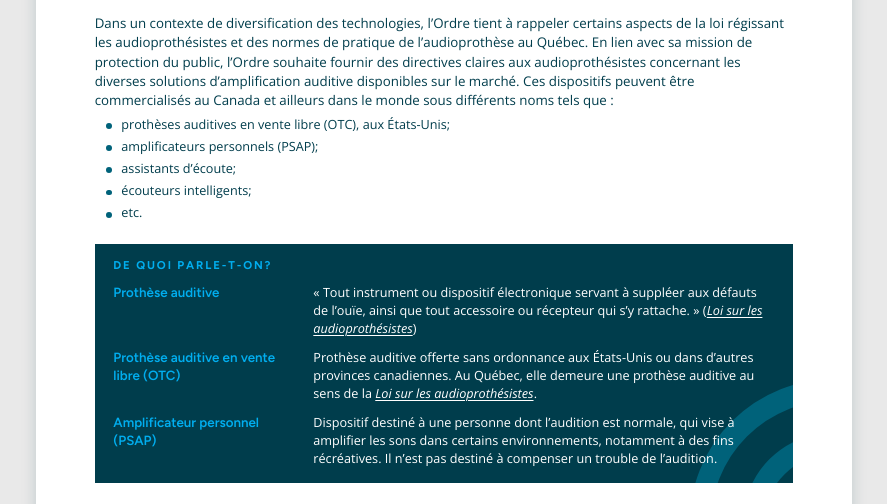
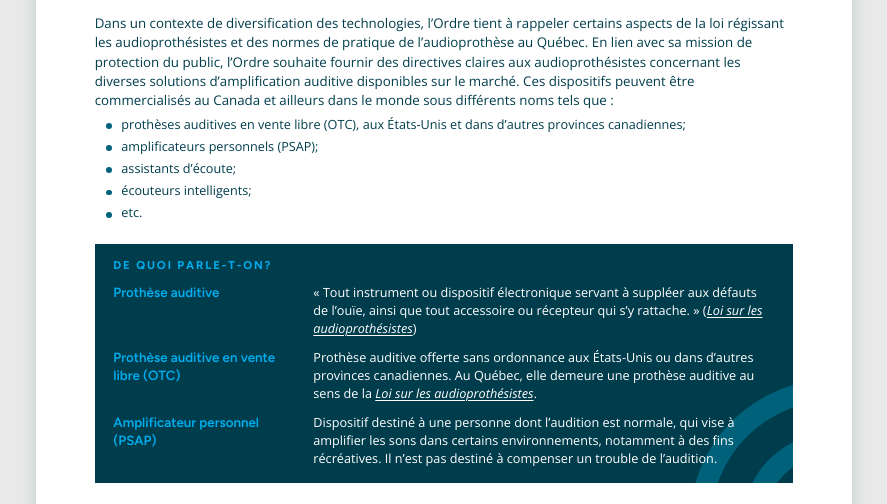
Before and after one commit to Ordre-des-audioprothesistes-du-Quebec/oaq-information-solutions-alternatives-2026-11-20, a plain HTML site: page index.html in a window 1280 px wide. Shown: the part 270-774 px from the top of the page, without its empty margins (196-1083 px from the left). Drawn offline with Linux system fonts and the light colour scheme.

Commit message:
Liste d'intro : OTC aux États-Unis et dans d'autres provinces canadiennes

```diff
--- a/index.html
+++ b/index.html
@@ -124,7 +124,7 @@ a { color: inherit; text-decoration: underline; text-decoration-thickness: 0.5pt
 <span class="b" style="left:44.00pt;top:232.54pt;font:normal 400 10pt/13.62pt 'Open Sans';color:#003D4C">diverses solutions d’amplification auditive disponibles sur le marché. Ces dispositifs peuvent être</span>
 <span class="b" style="left:44.00pt;top:247.04pt;font:normal 400 10pt/13.62pt 'Open Sans';color:#003D4C">commercialisés au Canada et ailleurs dans le monde sous différents noms tels que :</span>
 <div class="b rond" style="left:52.80pt;top:270.90pt;width:4.40pt;height:4.40pt;background:#00627A"></div>
-<span class="b" style="left:64.00pt;top:265.41pt;font:normal 400 9.5pt/12.94pt 'Open Sans';color:#003D4C">prothèses auditives en vente libre (OTC), aux États-Unis;</span>
+<span class="b" style="left:64.00pt;top:265.41pt;font:normal 400 9.5pt/12.94pt 'Open Sans';color:#003D4C">prothèses auditives en vente libre (OTC), aux États-Unis et dans d’autres provinces canadiennes;</span>
 <div class="b rond" style="left:52.80pt;top:287.50pt;width:4.40pt;height:4.40pt;background:#00627A"></div>
 <span class="b" style="left:64.00pt;top:282.01pt;font:normal 400 9.5pt/12.94pt 'Open Sans';color:#003D4C">amplificateurs personnels (PSAP);</span>
 <div class="b rond" style="left:52.80pt;top:304.10pt;width:4.40pt;height:4.40pt;background:#00627A"></div>
@@ -339,7 +339,7 @@ a { color: inherit; text-decoration: underline; text-decoration-thickness: 0.5pt
   </header>
   <main>
     <p class="intro">Dans un contexte de diversification des technologies, l’Ordre tient à rappeler certains aspects de la loi régissant les audioprothésistes et des normes de pratique de l’audioprothèse au Québec. En lien avec sa mission de protection du public, l’Ordre souhaite fournir des directives claires aux audioprothésistes concernant les diverses solutions d’amplification auditive disponibles sur le marché. Ces dispositifs peuvent être commercialisés au Canada et ailleurs dans le monde sous différents noms tels que :</p>
-    <ul><li>prothèses auditives en vente libre (OTC), aux États-Unis;</li><li>amplificateurs personnels (PSAP);</li><li>assistants d’écoute;</li><li>écouteurs intelligents;</li><li>etc.</li></ul>
+    <ul><li>prothèses auditives en vente libre (OTC), aux États-Unis et dans d’autres provinces canadiennes;</li><li>amplificateurs personnels (PSAP);</li><li>assistants d’écoute;</li><li>écouteurs intelligents;</li><li>etc.</li></ul>
     <section class="definitions">
       <h2 class="etiquette">DE QUOI PARLE-T-ON?</h2>
       <dl><dt>Prothèse auditive</dt><dd>« Tout instrument ou dispositif électronique servant à suppléer aux défauts de l’ouïe, ainsi que tout accessoire ou récepteur qui s’y rattache. » (<a href="https://www.legisquebec.gouv.qc.ca/fr/document/lc/A-33"><em>Loi sur les audioprothésistes</em></a>)</dd><dt>Prothèse auditive en vente libre (OTC)</dt><dd>Prothèse auditive offerte sans ordonnance aux États-Unis ou dans d’autres provinces canadiennes. Au Québec, elle demeure une prothèse auditive au sens de la <a href="https://www.legisquebec.gouv.qc.ca/fr/document/lc/A-33"><em>Loi sur les audioprothésistes</em></a>.</dd><dt>Amplificateur personnel (PSAP)</dt><dd>Dispositif destiné à une personne dont l’audition est normale, qui vise à amplifier les sons dans certains environnements, notamment à des fins récréatives. Il n’est pas destiné à compenser un trouble de l’audition.</dd></dl>
```
Also changed, not shown: 1 other file.
